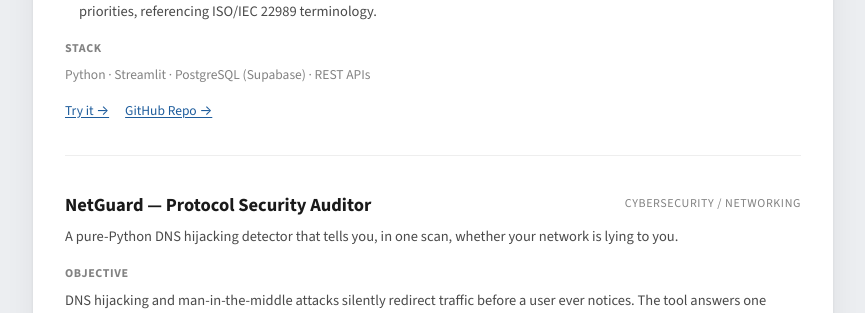
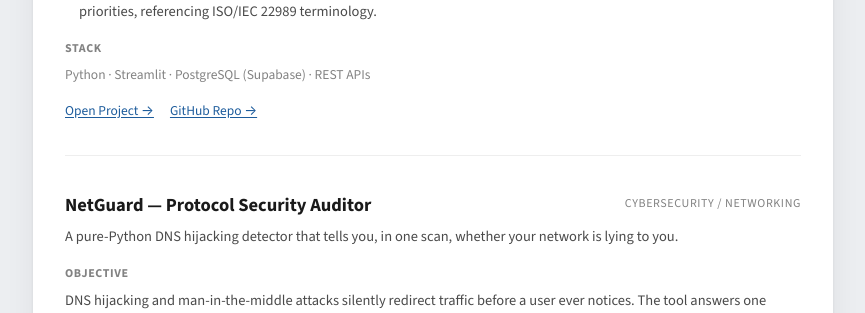
Before and after one commit to Saraissa00/portfolio, a Flask app: page / in a window 1280 px wide. Shown: the part 3354-3667 px from the top of the page, without its empty margins (207-1072 px from the left). Run offline with Flask 3, Linux system fonts and the light colour scheme.

Commit message:
Rename Try it link label to Open Project

```diff
--- a/templates/index.html
+++ b/templates/index.html
@@ -166,7 +166,7 @@
       <h5>Stack</h5>
       <p class="stack-line">Python · Streamlit · PostgreSQL (Supabase) · REST APIs</p>
       <div class="proj-links">
-        <a href="https://ai-tester-saraissa.streamlit.app/" target="_blank" rel="noopener">Try it →</a>
+        <a href="https://ai-tester-saraissa.streamlit.app/" target="_blank" rel="noopener">Open Project →</a>
         <a href="https://github.com/Saraissa00/AI-Tester" target="_blank" rel="noopener">GitHub Repo →</a>
       </div>
     </div>
@@ -222,7 +222,7 @@
       <h5>Stack</h5>
       <p class="stack-line">FastAPI · HTML/JS · OpenRouter · Groq · Render</p>
       <div class="proj-links">
-        <a href="https://chatbot-nxuj.onrender.com/" target="_blank" rel="noopener">Try it →</a>
+        <a href="https://chatbot-nxuj.onrender.com/" target="_blank" rel="noopener">Open Project →</a>
         <a href="https://github.com/Saraissa00/chatbot" target="_blank" rel="noopener">GitHub Repo →</a>
       </div>
     </div>
```
